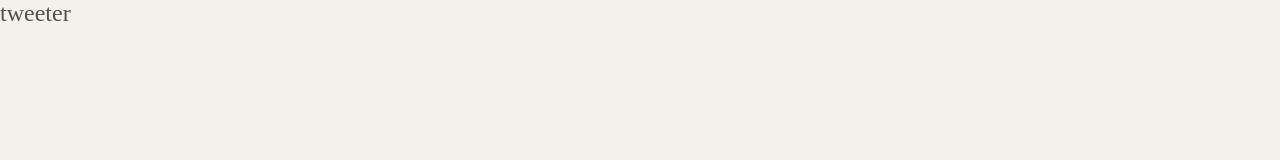
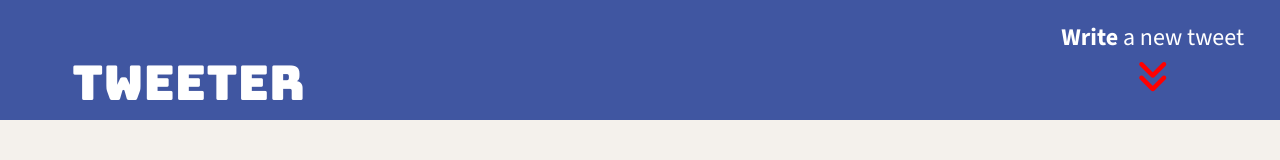
Before and after one commit to h1tokiri/tweeter, a website: page public/index.html in a window 1280 px wide. Drawn offline with nearby package versions, Linux system fonts and the light colour scheme.

Commit message:
18 0126 Dec 24, nav layout:

```diff
--- a/package.json
+++ b/package.json
@@ -13,10 +13,12 @@
   "dependencies": {
     "body-parser": "^1.15.2",
     "chance": "^1.0.2",
+    "chokidar": "^4.0.2",
     "express": "^4.13.4",
+    "fsevents": "^2.3.3",
     "md5": "^2.1.0"
   },
   "devDependencies": {
-    "nodemon": "^1.9.2"
+    "nodemon": "^1.19.4"
   }
 }
--- a/public/index.html
+++ b/public/index.html
@@ -6,9 +6,14 @@
 
     <!-- External CSS -->
     <link rel="stylesheet" href="https://cdnjs.cloudflare.com/ajax/libs/normalize/8.0.1/normalize.min.css" type="text/css" />
+    <link rel="preconnect" href="https://fonts.googleapis.com">
+    <link rel="preconnect" href="https://fonts.gstatic.com" crossorigin>
+    <link href="https://fonts.googleapis.com/css2?family=Bungee&family=Source+Sans+3:ital,wght@0,200..900;1,200..900&display=swap" rel="stylesheet">
+    <link rel="stylesheet" href="https://cdnjs.cloudflare.com/ajax/libs/font-awesome/6.0.0-beta3/css/all.min.css">
 
     <!-- App CSS -->
     <link rel="stylesheet" href="/styles/layout.css" type="text/css" />
+    <link rel="stylesheet" href="/styles/nav.css" type="text/css" />
 
     <!-- External JS -->
     <script src="https://ajax.googleapis.com/ajax/libs/jquery/3.4.1/jquery.min.js"></script>
@@ -21,6 +26,10 @@
     <!-- Top nav bar (fixed) -->
     <nav>
       <span>tweeter</span>
+      <div class="write-new-tweet">
+        <p><b>Write</b> a new tweet</p>
+        <i class="fa-solid fa-angles-down"></i>
+      </div>
     </nav>
 
     <!-- Page-specific (main) content here -->
--- a/public/styles/layout.css
+++ b/public/styles/layout.css
@@ -18,6 +18,7 @@
   color: #545149;
   background-color: #f4f1ec;
   font-size: 24px;
+  font-family: 'Source Sans 3', sans-serif
 }
 
 /*
--- /dev/null
+++ b/public/styles/nav.css
@@ -0,0 +1,44 @@
+/* style for the nav element */
+nav {
+  height: 120px;
+  width: 100%;
+  background-color: #4056A1;
+  color: #FFFFFF;
+  display: flex;
+  align-items: center;
+  justify-content: space-between;
+  padding: 0 1.5em;
+  font-family: 'Bungee', sans-serif;
+  position: relative;
+}
+
+/* style for the <span> inside the nav */
+nav span {
+  font-family: 'Bungee', sans serif;
+  font-size: 2em;
+  position: absolute;
+  bottom: 10px;
+  left: 1.5em;
+}
+
+/* style for the "write a new tweet" section */
+nav .write-new-tweet {
+  text-align: center;
+  font-family: 'Source Sans 3', sans-serif;
+  font-size: 1em;
+  cursor: default;
+  position: absolute;
+  right: 1.5em;
+  bottom: 20%;
+}
+
+/* adjust spacing and positioning */
+nav .write-new-tweet p {
+  margin: 0;
+}
+
+nav .write-new-tweet i {
+  font-size: 1.5em;
+  margin-top: 0.2em;
+  color: red;
+}
```
Also changed, not shown: server/data-files/initial-tweets.json (+5 -5 lines), 1 other file.
